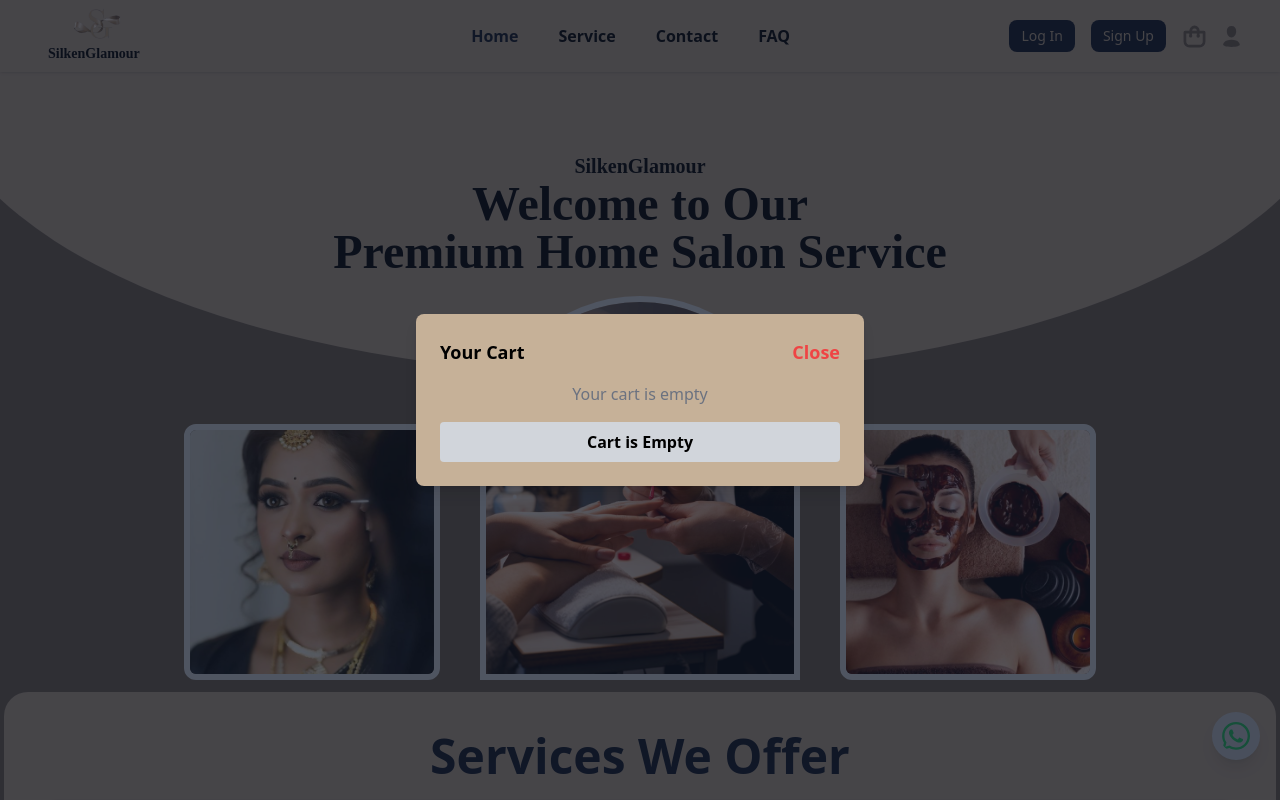
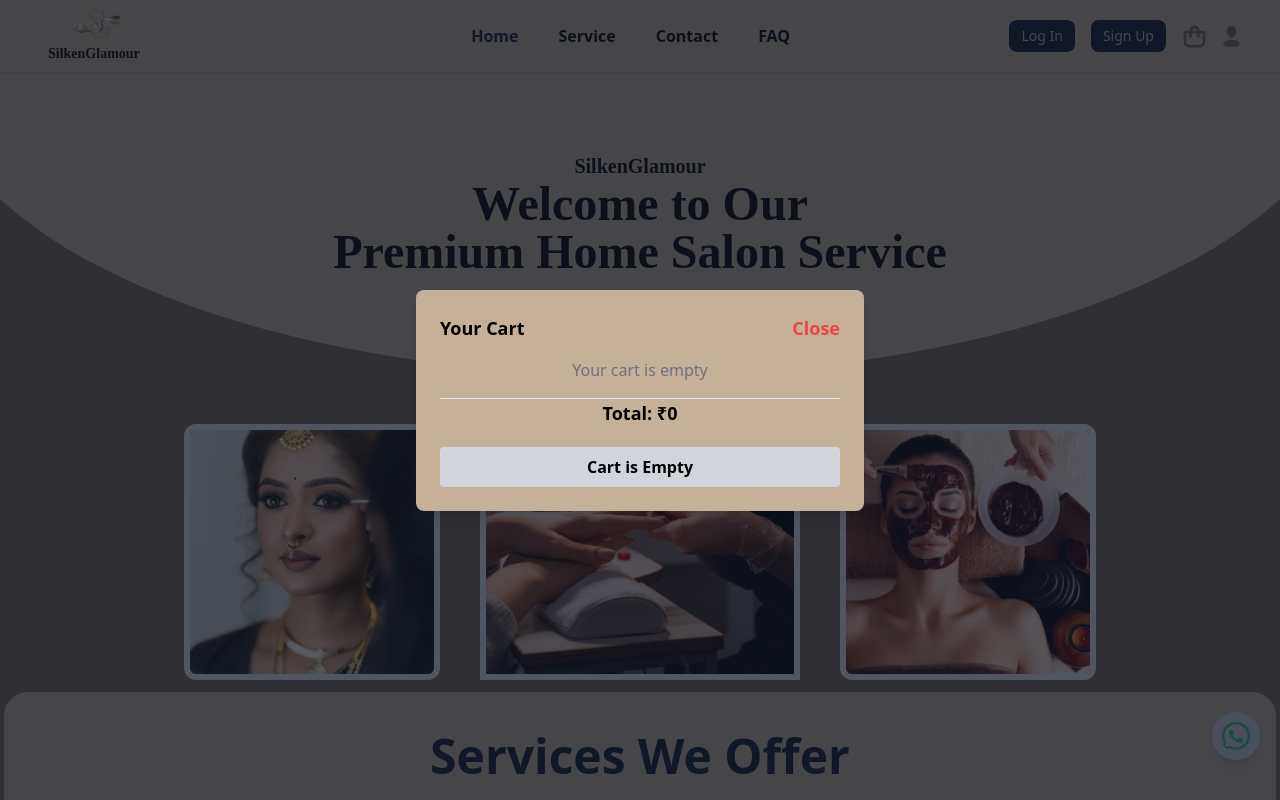
Before and after one commit to Harsh8118-ai/SilkenGlamour, a React (Vite) app in the folder Frontend/: page / in a window 1280 px wide. Both pictures are taken after a click on the element 1194 px from the left and 36 px from the top of the page. Shown: the top 800 px of the page. Built offline with nearby package versions, Linux system fonts and the light colour scheme.

Commit message:
Final Code

```diff
--- a/Frontend/src/components/Cart/WebCart.jsx
+++ b/Frontend/src/components/Cart/WebCart.jsx
@@ -67,6 +67,10 @@ const WebCart = ({ closeCart }) => {
           </div>
 
           {/* Fixed Order Now Button at the bottom of the modal */}
+          <div className="">
+          <div className="border-t pb-5">
+            <h3 className="text-lg font-bold text-center">Total: ₹{totalPrice}</h3>
+          </div>
           <button
             onClick={handleOrderNow}
             className={`mt-auto font-bold py-2 px-4 w-full rounded ${
@@ -76,6 +80,7 @@ const WebCart = ({ closeCart }) => {
           >
             {cartItems.length === 0 ? 'Cart is Empty' : 'Order Now'}
           </button>
+        </div>
         </div>
 
         {/* Modal for Order Confirmation */}
```
